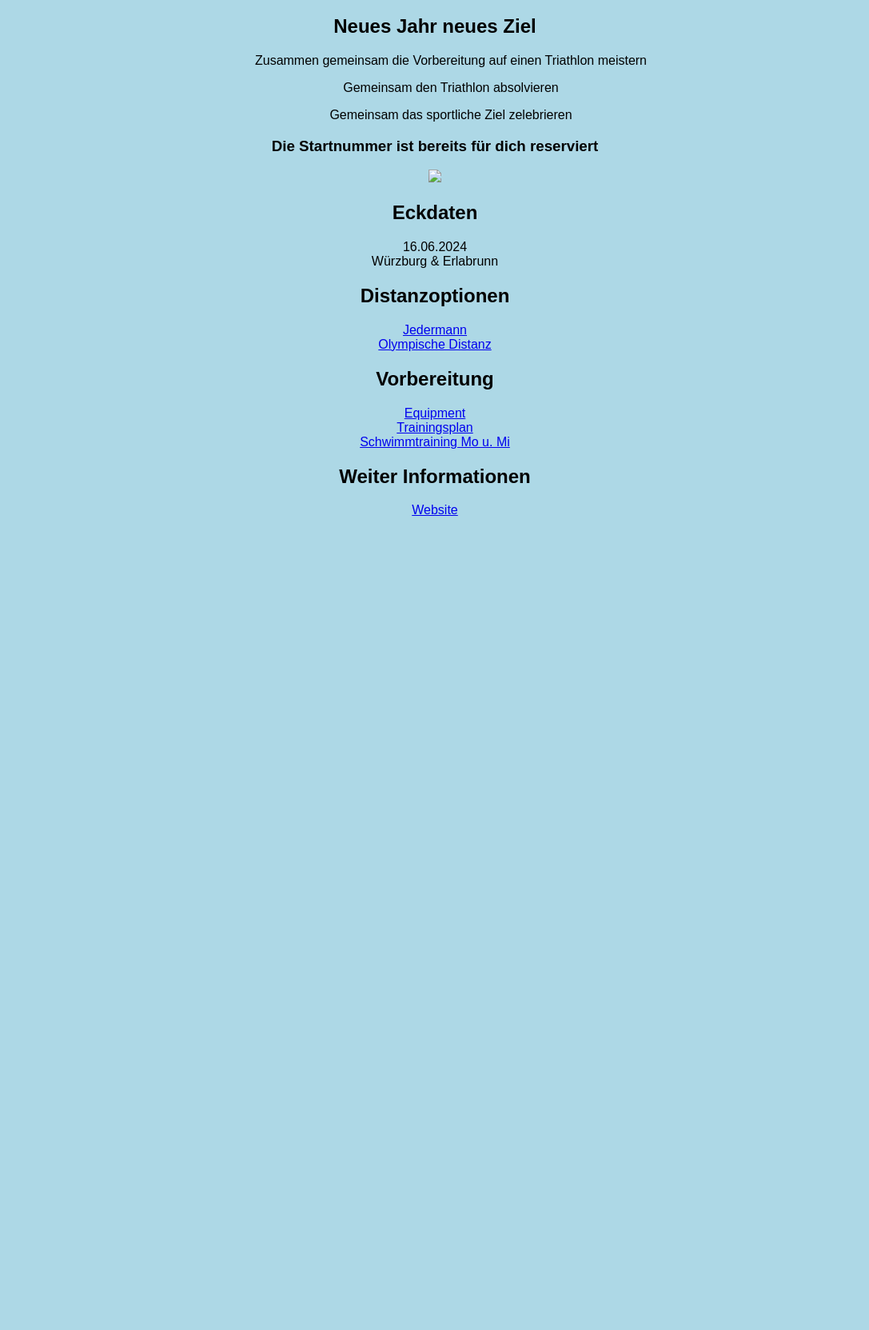
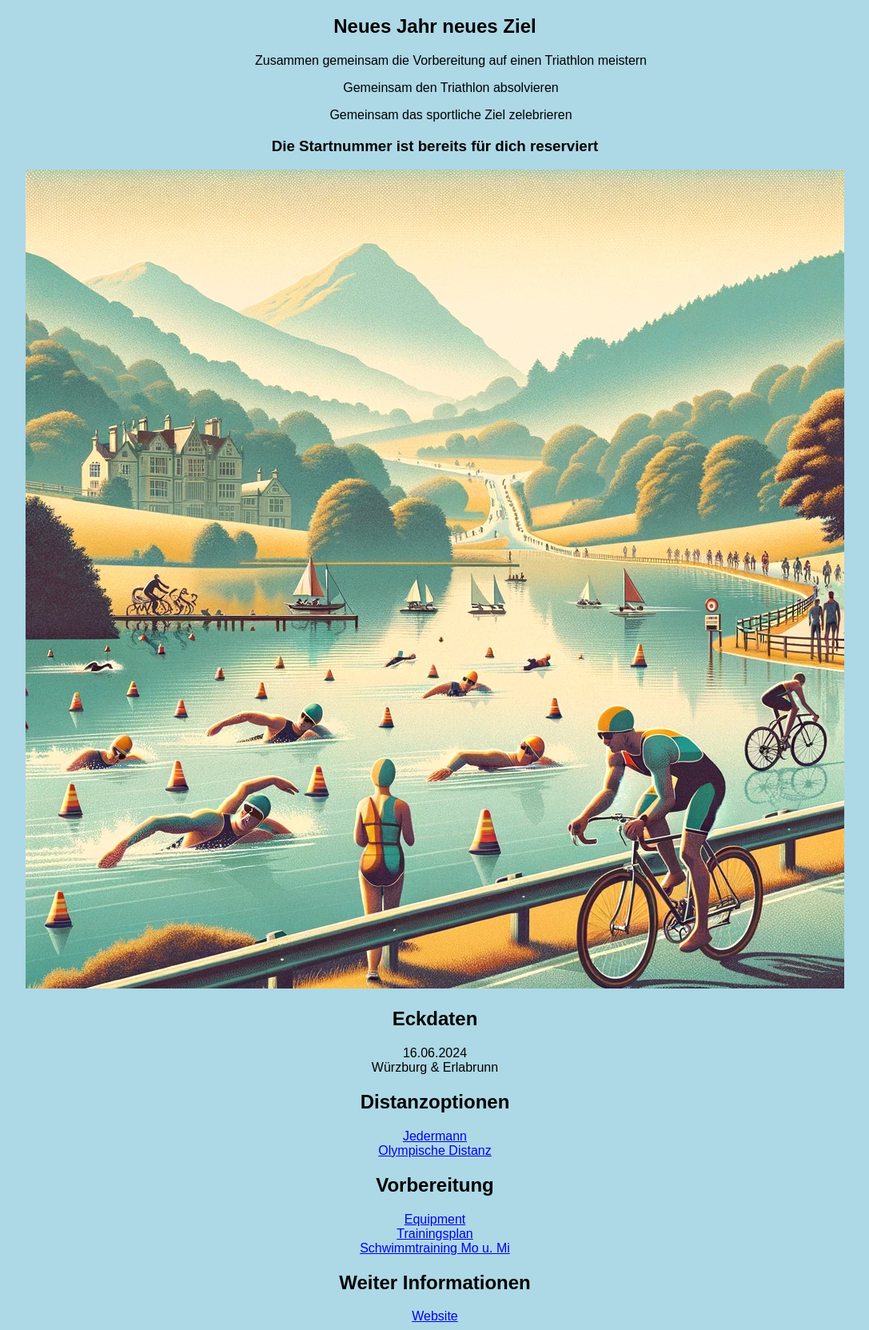
Before and after one commit to Koalabar90/Triathlonstartno.2024, a plain HTML site: page index.html in a window 1280 px wide. Shown: the part 61-1724 px from the top of the page at 80% size, without its empty margins (96-1183 px from the left). Before the commit the page ends 800 px from the top, so only its background shows below. Drawn offline with Linux system fonts and the light colour scheme; the site is published under a folder, as on GitHub Pages, so addresses that start at the root find nothing.

Commit message:
Update index.html

```diff
--- a/index.html
+++ b/index.html
@@ -27,9 +27,11 @@
 
     </p>
 
-    <img src= "/Triathlon Retro.webp">
+    <div style="display: inline-block; text-align: center;">
+        <img src="./Images/Triathlon Retro.webp" alt="Triathlon">
+        </div>
+       <br>
 
-    <br>
     <h2>Eckdaten</h2>
     16.06.2024
     <br>
@@ -37,9 +39,15 @@
 
 
     <h2>Distanzoptionen</h2>
-    <a href="/Jedermann.png">Jedermann</a>
+
+
+    <div style="display: inline-block; text-align: center;">
+        <a href="https://www.wuerzburg-triathlon.de/jedermann" target="_blank">Jedermann</a>
+    </div>
     <br>
-    <a href="/Olympische Distanz.png">Olympische Distanz</a>
+    <div style="display: inline-block; text-align: center;">
+        <a href="https://www.wuerzburg-triathlon.de/olympische-distanz" target="_blank">Olympische Distanz</a>
+    </div>
 <br>
 
 <h2>Vorbereitung</h2>
```
